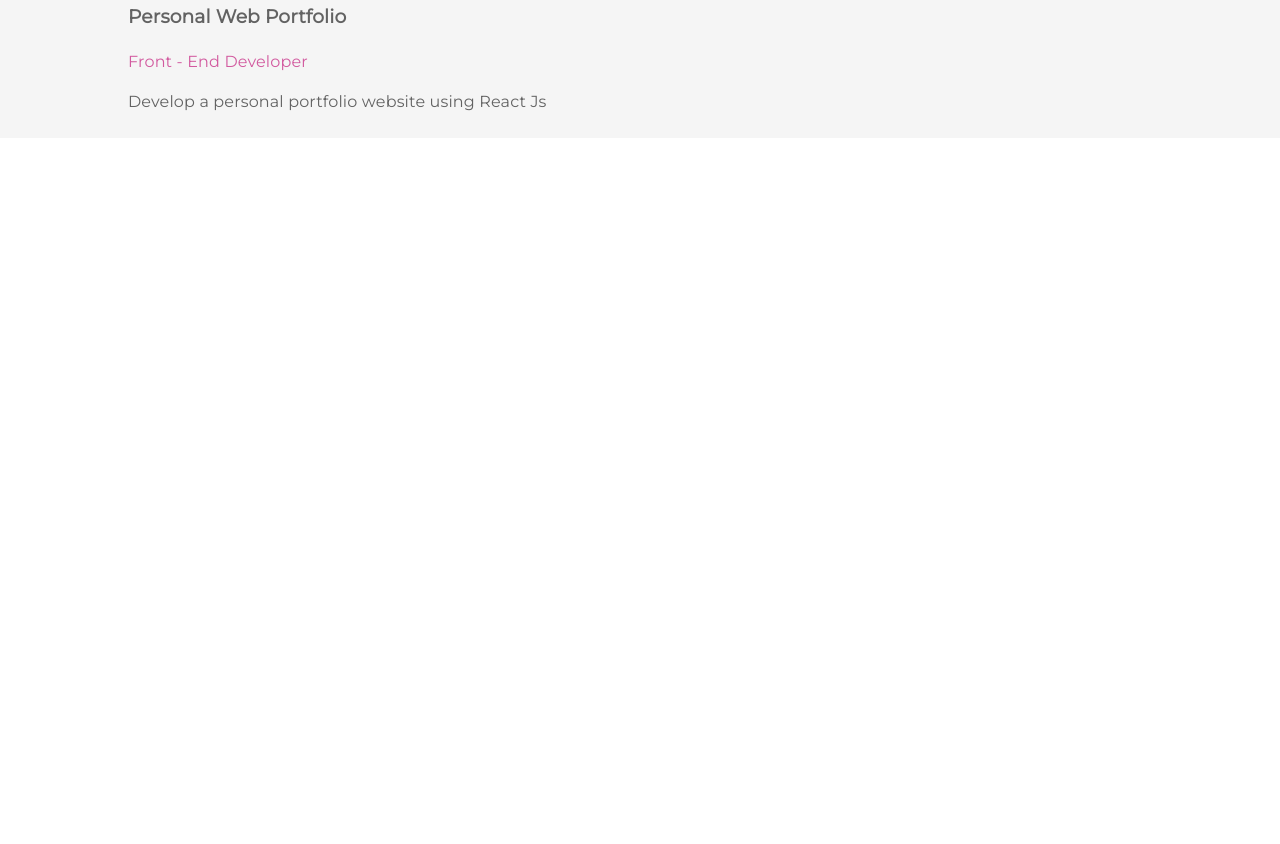
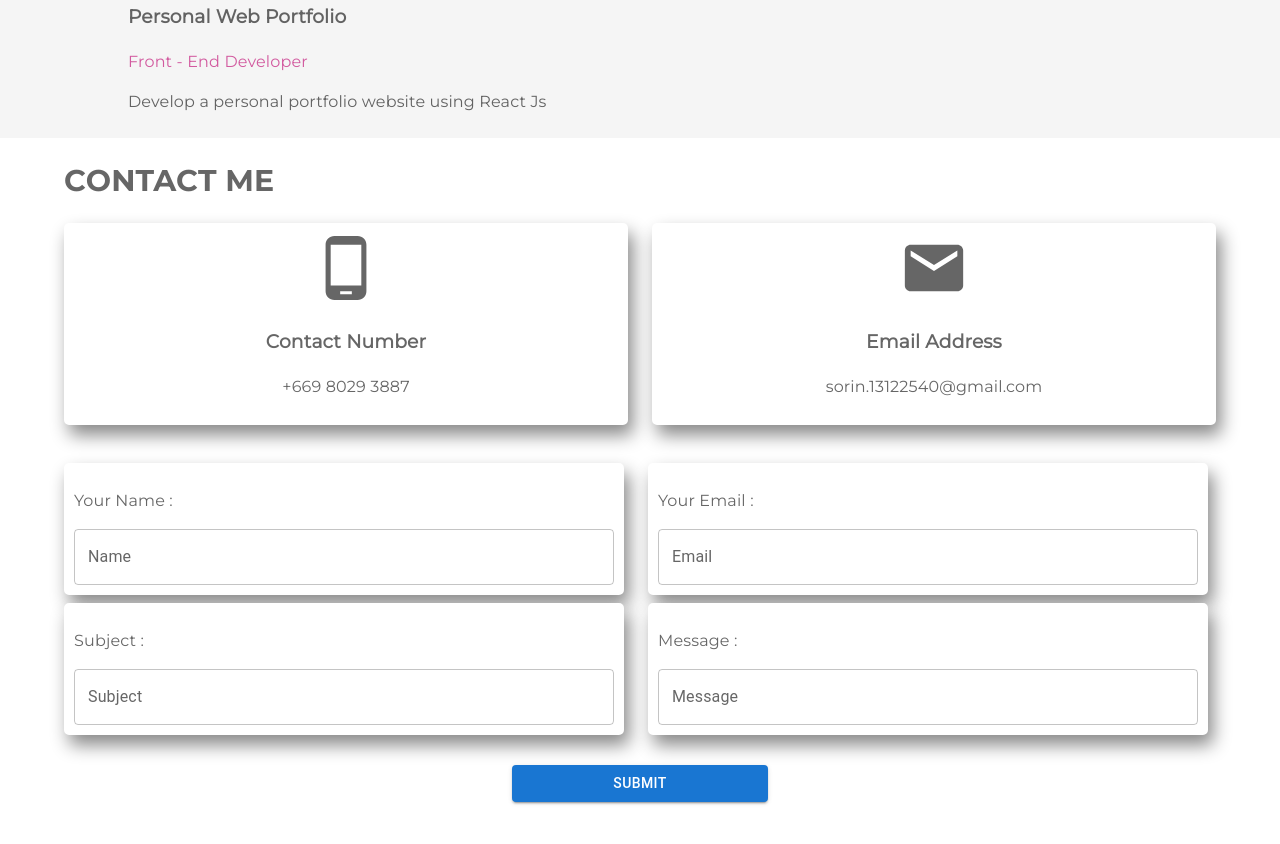
Before and after one commit to Muhammatsorin/next-portfolio, a Next.js app: page / in a window 1280 px wide. Shown: the part 2800-3644 px from the top of the page. Before the commit the page ends 2938 px from the top, so only its background shows below. Built offline with nearby package versions, Linux system fonts and the light colour scheme.

Commit message:
add contact details

```diff
--- /dev/null
+++ b/components/contact/Contact.js
@@ -0,0 +1,125 @@
+import React , { useState } from 'react'
+import styles from '../contact/Contact.module.css'
+import CssBaseline from '@mui/material/CssBaseline';
+import Box from '@mui/material/Box';
+import Container from '@mui/material/Container';
+import Grid from '@mui/material/Grid';
+import Paper from '@mui/material/Paper';
+import { styled } from '@mui/material/styles';
+import PhoneAndroidIcon from '@mui/icons-material/PhoneAndroid';
+import EmailIcon from '@mui/icons-material/Email';
+import FormControl from '@mui/material/FormControl';
+import TextField from '@mui/material/TextField';
+import Stack from '@mui/material/Stack';
+import Button from '@mui/material/Button';
+
+const Contact = () => {
+
+    const handleChange = (e) => {
+        console.log(e.target.value)
+    }
+
+    const Item = styled(Paper)(({ theme }) => ({
+        padding: theme.spacing(1),
+        color: theme.palette.text.secondary,
+        border: '2px solid white',
+        borderRadius: '5px',
+        boxShadow: '5px 10px 18px #888888'
+    }));
+
+    return (
+        <>
+            <CssBaseline />
+            <Container maxWidth="lg" className={styles.container}>
+                <h1 className={styles.title}>Contact Me</h1>
+                <Box sx={{ width: '100%' }}>
+                    <Grid container rowSpacing={1} columnSpacing={{ xs: 1, sm: 2, md: 3 }}>
+                        <Grid item xs={12} md={6} sx={{ marginTop: '20px' }}>
+                            <Item>
+                                <div className={styles.item_wrap}>
+                                    <div className={styles.icon}>
+                                        <PhoneAndroidIcon sx={{ fontSize: 70 }} />
+                                    </div>
+                                    <div className={styles.des}>
+                                        <h3>Contact Number</h3>
+                                        <p>+669 8029 3887</p>
+                                    </div>
+                                </div>
+                            </Item>
+                        </Grid>
+                        <Grid item xs={12} md={6} sx={{ marginTop: '20px' }}>
+                            <Item>
+                                <div className={styles.item_wrap}>
+                                    <div className={styles.icon}>
+                                        <EmailIcon sx={{ fontSize: 70 }} />
+                                    </div>
+                                    <div className={styles.des}>
+                                        <h3>Email Address</h3>
+                                        <p>sorin.13122540@gmail.com</p>
+                                    </div>
+                                </div>
+                            </Item>
+                        </Grid>
+                    </Grid>
+                    <FormControl>
+                        <Grid container rowSpacing={1} columnSpacing={{ xs: 1, sm: 2, md: 3 }} sx={{ marginTop: '30px' }}>
+                            <Grid item xs={12} md={6}>
+                                <Item className={styles.item_form}>
+                                    <p>Your Name :</p>
+                                    <TextField
+                                        onChange={handleChange}
+                                        sx={{ width: '100%' }}
+                                        id="outlined-basic"
+                                        label="Name"
+                                        variant="outlined"
+                                    />
+                                </Item>
+                            </Grid>
+                            <Grid item xs={12} md={6}>
+                                <Item className={styles.item_form}>
+                                    <p>Your Email :</p>
+                                    <TextField
+                                        onChange={handleChange}
+                                        sx={{ width: '100%' }}
+                                        id="outlined-basic"
+                                        label="Email"
+                                        variant="outlined"
+                                    />
+                                </Item>
+                            </Grid>
+                            <Grid item xs={12} md={6}>
+                                <Item className={styles.item_form}>
+                                    <p>Subject :</p>
+                                    <TextField
+                                        onChange={handleChange}
+                                        sx={{ width: '100%' }}
+                                        id="outlined-basic"
+                                        label="Subject"
+                                        variant="outlined"
+                                    />
+                                </Item>
+                            </Grid>
+                            <Grid item xs={12} md={6}>
+                                <Item className={styles.item_form}>
+                                    <p>Message :</p>
+                                    <TextField
+                                        onChange={handleChange}
+                                        sx={{ width: '100%' }}
+                                        id="outlined-basic"
+                                        label="Message"
+                                        variant="outlined"
+                                    />
+                                </Item>
+                            </Grid>
+                        </Grid>
+                    </FormControl>
+                    <Stack spacing={2} direction="row" className={styles.btn_wrap}>
+                        <Button variant="contained" className={styles.btn}>Submit</Button>
+                    </Stack>
+                </Box>
+            </Container>
+        </>
+    )
+}
+
+export default Contact
--- /dev/null
+++ b/components/contact/Contact.module.css
@@ -0,0 +1,41 @@
+.container {
+    font-family: 'Montserrat';
+    margin-bottom: 50px;
+}
+
+.title {
+    margin: 0;
+    padding-top: 20px;
+    font-family: 'Montserrat-bold';
+    text-transform: uppercase;
+    color: rgba(0, 0, 0, 0.6);
+    font-size: 30px;
+}
+
+.item_wrap {
+    text-align: center;
+}
+
+.item_form {
+    border: none;
+    border-radius: 'none';
+    box-shadow: none;
+}
+
+.btn_wrap {
+    display: flex;
+    justify-content: center;
+    margin-top: 30px;
+}
+
+.btn {
+    width: 20vw;
+    background-color: #d25a9f;
+    font-family: 'Montserrat';
+}
+
+@media (max-width: 900px) {
+    .btn {
+        width: 50vw;
+    }
+}
--- a/pages/index.js
+++ b/pages/index.js
@@ -4,6 +4,7 @@ import Title from '../components/title/Title'
 import Profile from '../components/profile/Profile'
 import Skill from '../components/skill/Skill'
 import Exp from '../components/experience/Exp'
+import Contact from '../components/contact/Contact'
 
 export default function Home() {
   return (
@@ -13,6 +14,7 @@ export default function Home() {
       <Profile />
       <Skill />
       <Exp />
+      <Contact />
     </div>
   )
 }
```
